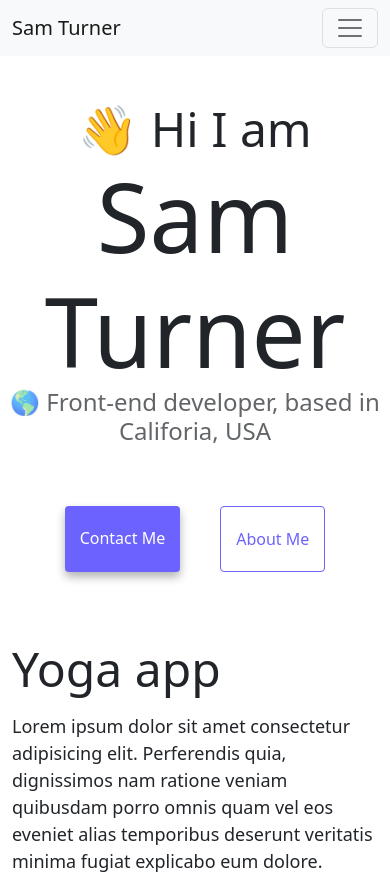
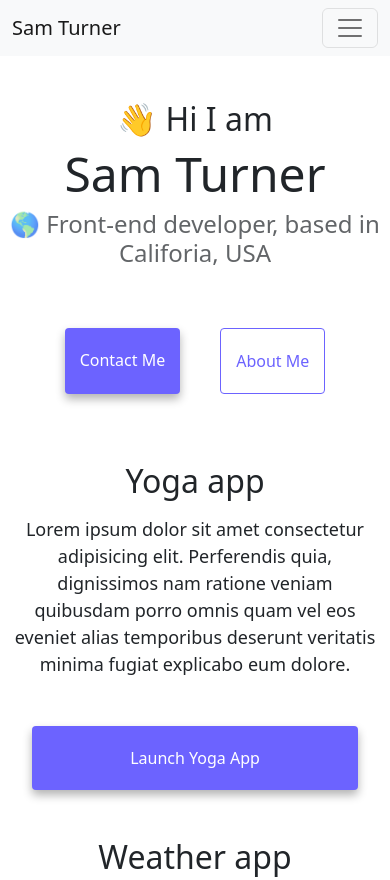
Before and after one commit to Sushi-Samurai/project-portfolio, a plain HTML site: page index.html in a window 390 px wide. Shown: the top 880 px of the page. Drawn offline with nearby package versions, Linux system fonts and the light colour scheme.

Commit message:
Added @media to styles
View will be adjusted to screens 576px and smaller

```diff
--- a/style.css
+++ b/style.css
@@ -5,7 +5,7 @@
 }
 
 body {
-  margin-top: 100px;
+  margin: 100px 0;
 }
 
 h1,
@@ -86,3 +86,25 @@ p {
 .email-link:hover {
   text-decoration: underline;
 }
+
+@media (max-width: 576px) {
+  h1 {
+    font-size: 48px;
+    line-height: 1.5;
+  }
+  h2,
+  p {
+    text-align: center;
+  }
+  h2 {
+    font-size: 32px;
+  }
+  .project-link {
+    display: block;
+    text-align: center;
+    margin: 0 20px;
+  }
+  .img-fluid {
+    margin-bottom: 24px;
+  }
+}
```
Also changed, not shown: about.html (+2 -2 lines).
